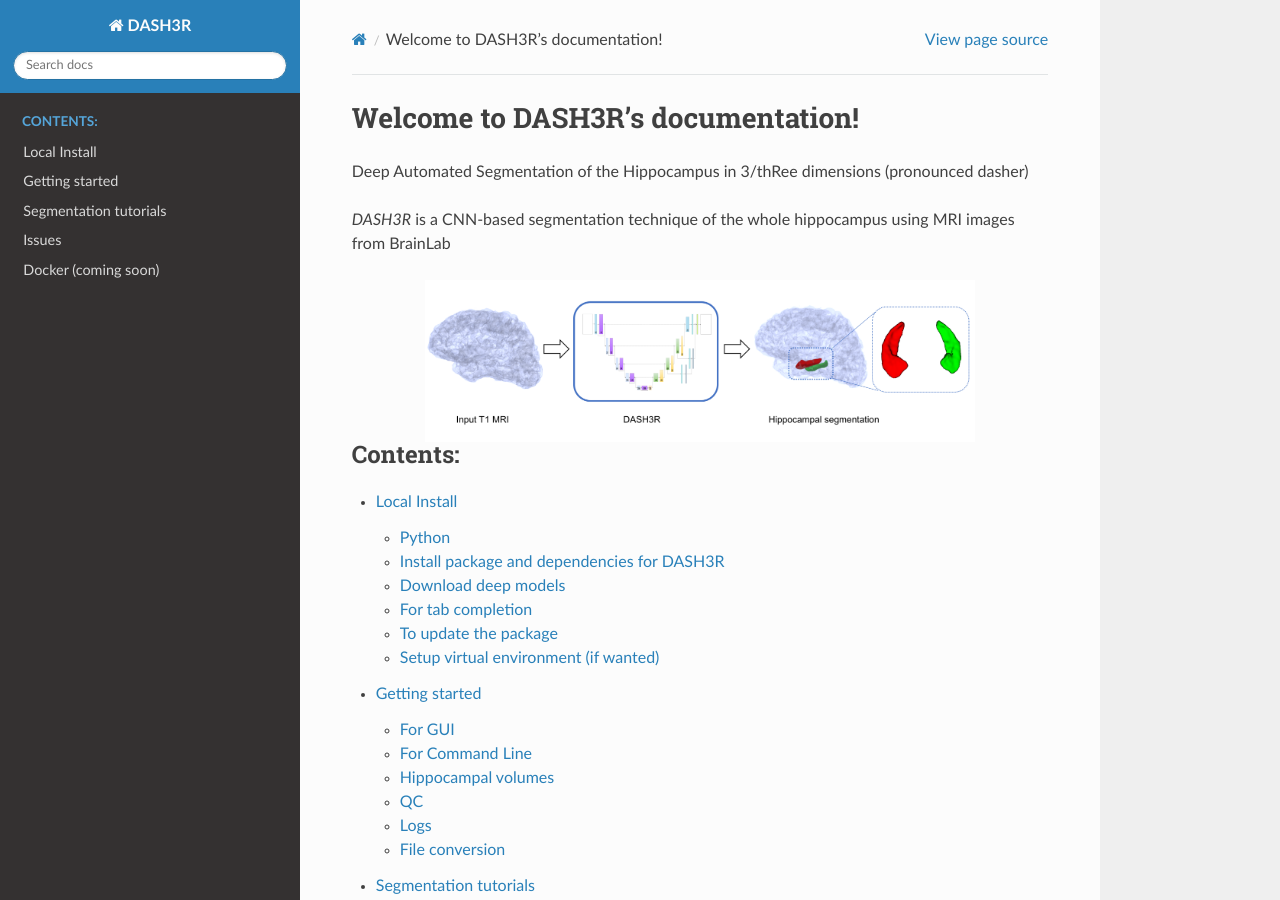
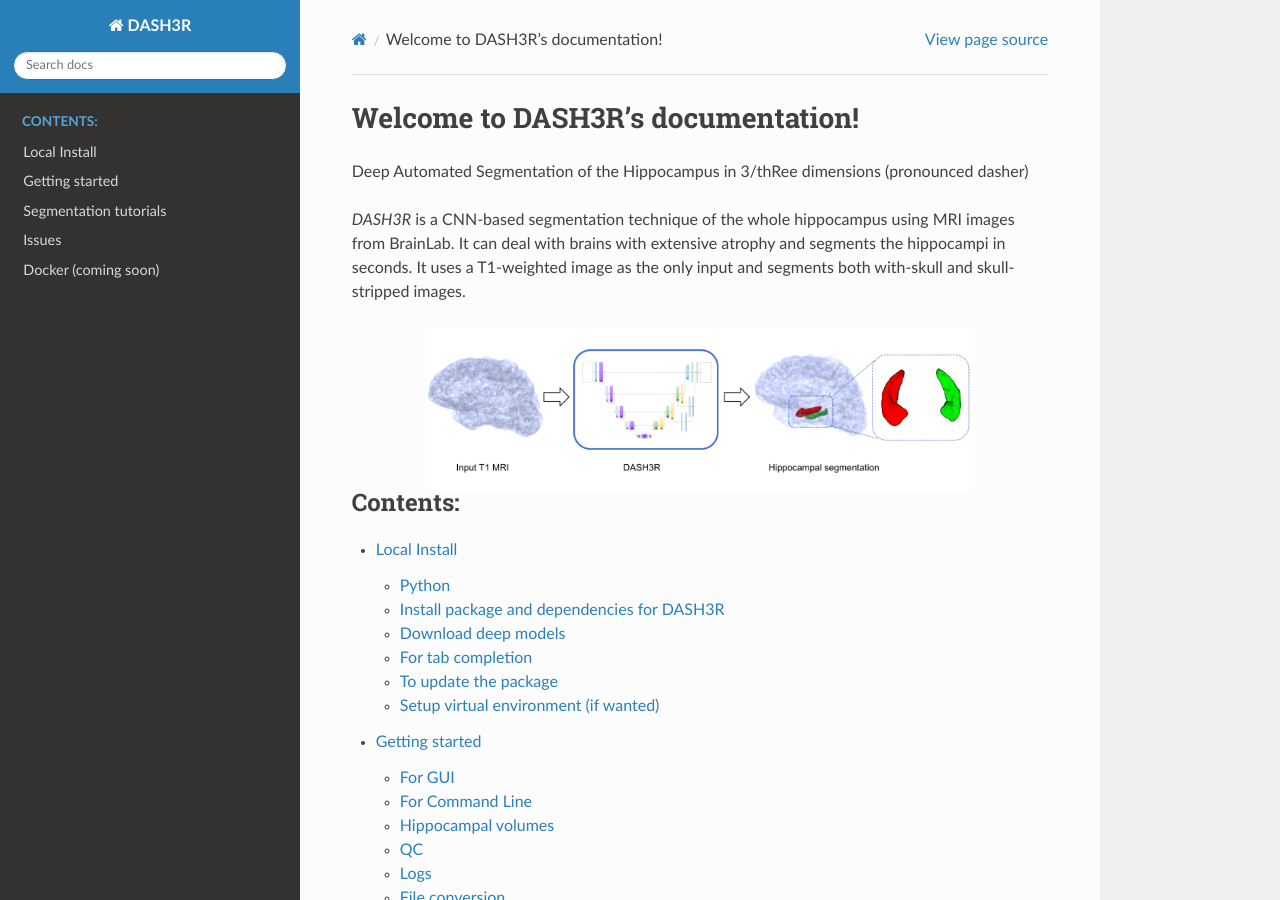
Before and after one commit to AICONSlab/HippMapp3r, a Sphinx documentation site: the page built from docs/index.rst, in a window 1280 px wide and 900 px high. Built offline with Sphinx 7.4.7 and the Read the Docs theme 2.0.0, drawn with Linux system fonts in a browser that asks for light colours.

Commit message:
update docs & init

```diff
--- a/docs/index.rst
+++ b/docs/index.rst
@@ -9,7 +9,9 @@
 Deep Automated Segmentation of the Hippocampus in 3/thRee dimensions (pronounced dasher)
 
 *DASH3R* is a CNN-based segmentation technique of the whole hippocampus
-using MRI images from BrainLab
+using MRI images from BrainLab.
+It can deal with brains with extensive atrophy and segments the hippocampi in seconds.
+It uses a T1-weighted image as the only input and segments both with-skull and skull-stripped images.
 
 .. image:: images/graph_abstract.png
     :width: 550px
```
Also changed, not shown: README.md (+3 -1 lines), docs/beginner.md (+8 -0 lines), docs/hipp_seg.md (+18 -2 lines), docs/images/3d_snap.png (added), docs/images/hipp_qc_corr.png (added).
